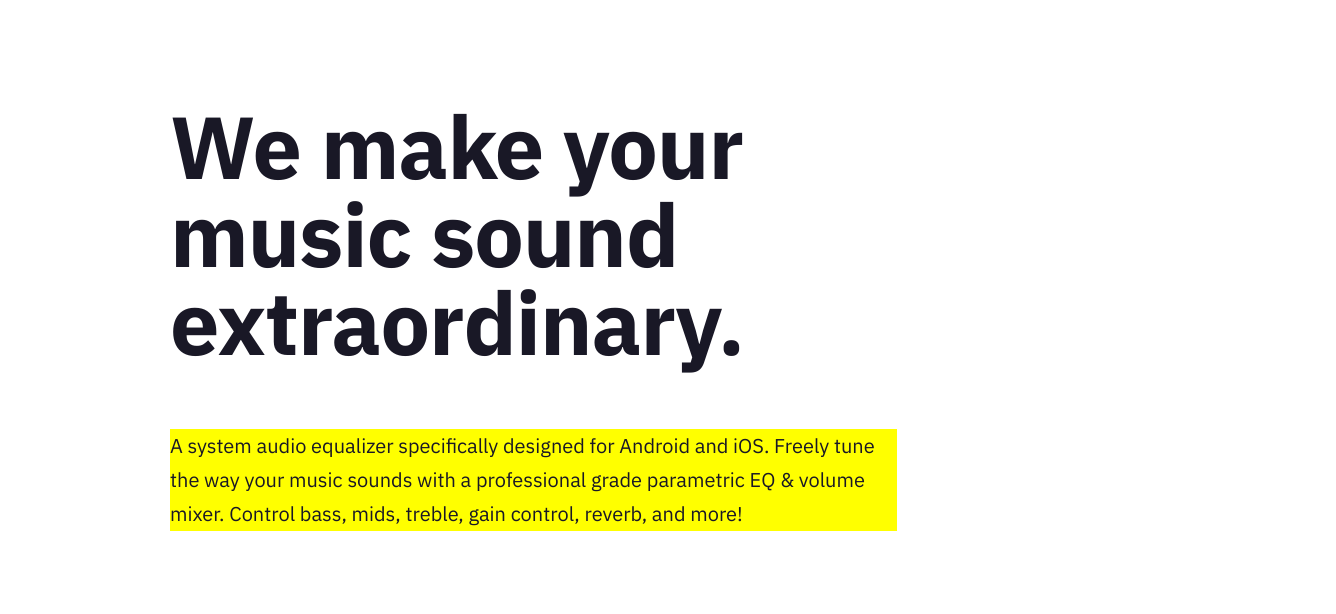
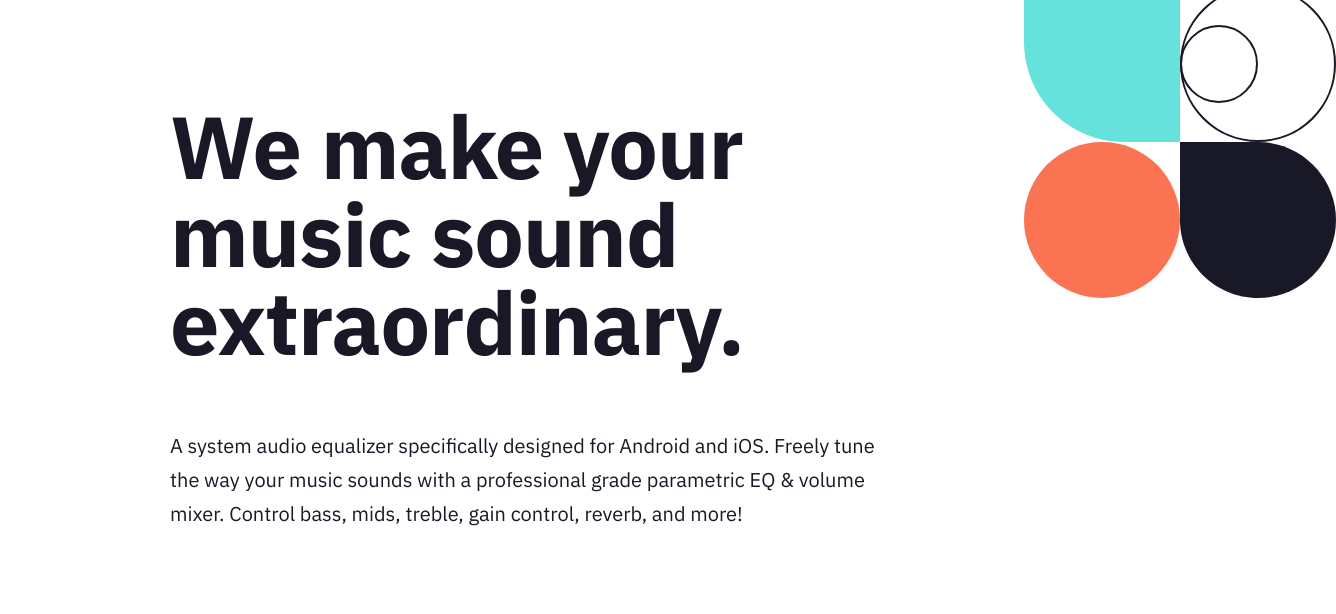
Before and after one commit to AlexNikolov2/N2J-Academy, a plain HTML site: page landing_page_ez/main/starter-code/index.html in a window 1280 px wide. Shown: the part 120-734 px from the top of the page, 1336 px wide, since content can reach past the window. Drawn offline with Linux system fonts and the light colour scheme.

Commit message:
tomorrow I show u

```diff
--- a/landing_page_ez/main/starter-code/index.html
+++ b/landing_page_ez/main/starter-code/index.html
@@ -15,6 +15,7 @@
     <title>Frontend Mentor | Equalizer landing page</title>
   </head>
   <body>
+    <img src="./assets/bg-pattern-1.svg" alt="">
     <header>
       <img src="./assets/logo.svg" alt="" />
     </header>
--- a/landing_page_ez/main/starter-code/style.css
+++ b/landing_page_ez/main/starter-code/style.css
@@ -44,7 +44,6 @@ body {
   }
 
   .arsenal .body1 {
-    background-color: yellow;
     /* width: 825px; */
     width: 66%;
     margin-top: -10px;
@@ -217,6 +216,11 @@ body {
     fill: #fa7453 !important;
   }
 
+  body>img{
+    position: absolute;
+    left: 80%;
+    top: -50px;
+  }
   /* tablet view */
   @media screen and (max-width:768px) and (min-width: 376px){
     body {
@@ -328,6 +332,7 @@ body {
       top: 20px;
     }
   }
+
 
   /* mobile view */
 
```
